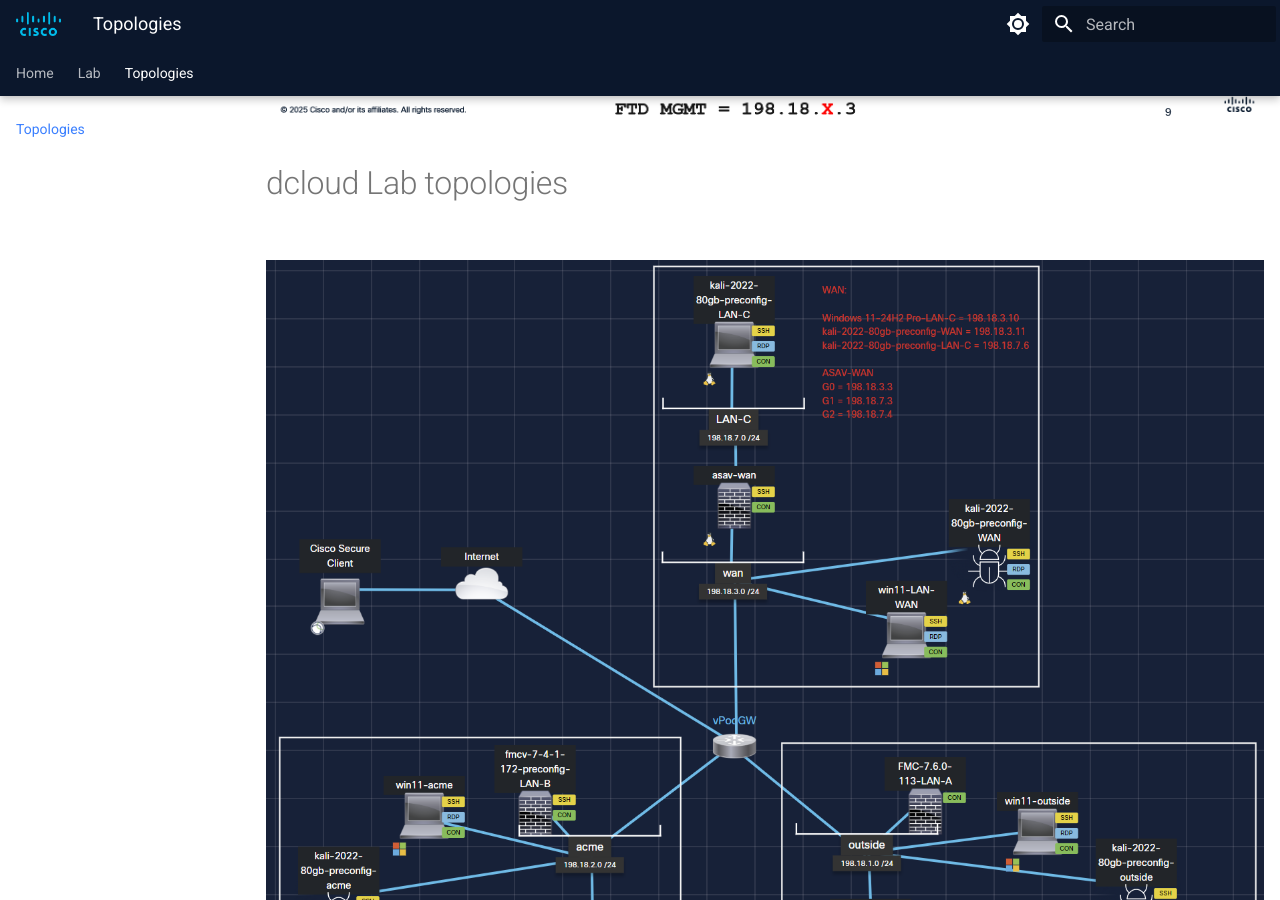
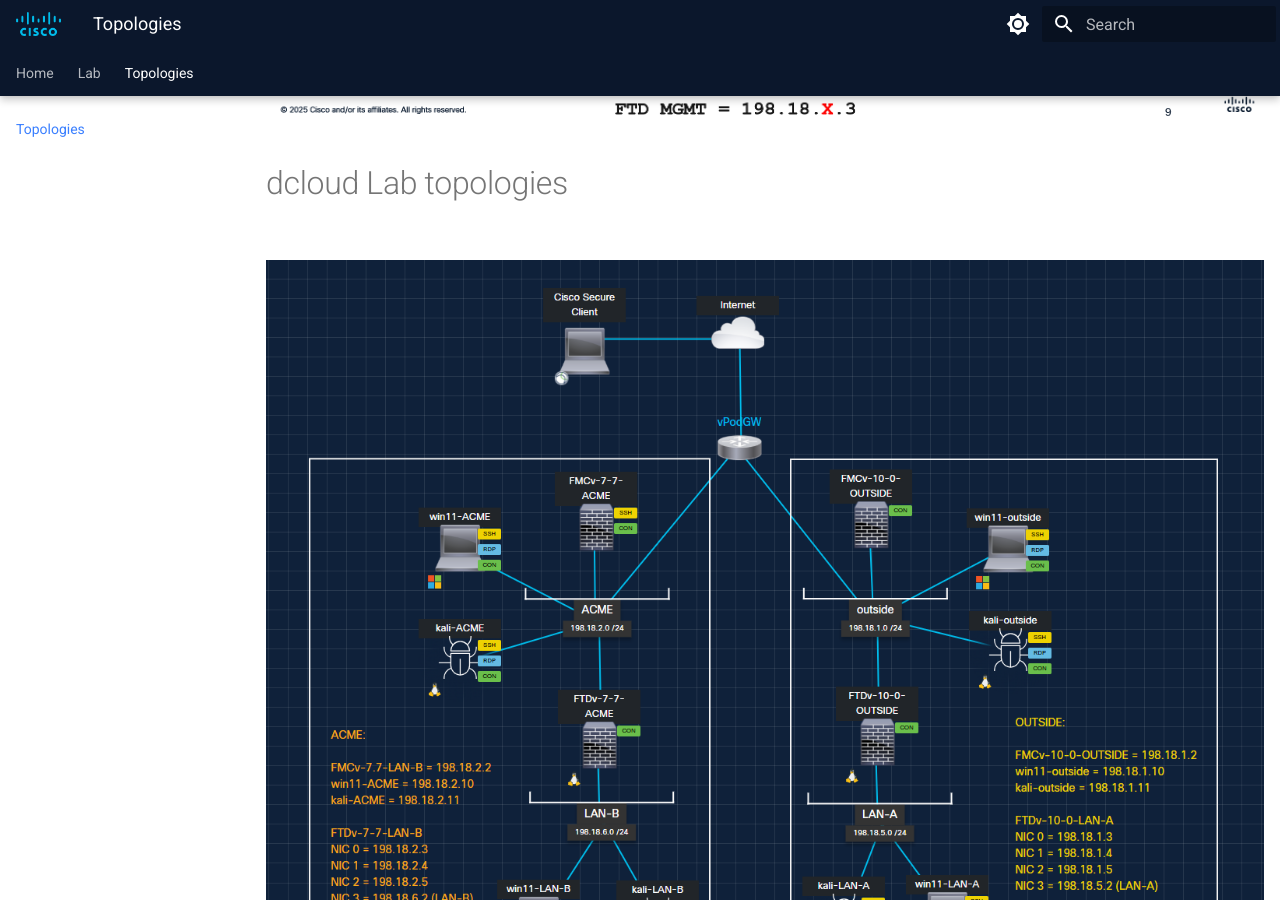
Before and after one commit to ranilf2005/dcloud_secure_firewall_lab, an MkDocs documentation site: the page built from docs/topologies.md, in a window 1280 px wide and 900 px high, scrolled down 676 px. Built offline with MkDocs 1.6.1 and Material for MkDocs 9.7.7, drawn with Linux system fonts in a browser that asks for light colours.

Commit message:
Update dCloud lab topology diagram

```diff
--- a/docs/topologies.md
+++ b/docs/topologies.md
@@ -5,5 +5,5 @@
 
 # dcloud Lab topologies
 <figure markdown>
-  ![ACI](./assets/topology.png)
+  ![alt text](assets/topologies/image.png)
 </figure>
```
Also changed, not shown: docs/assets/topologies/image.png (added).
